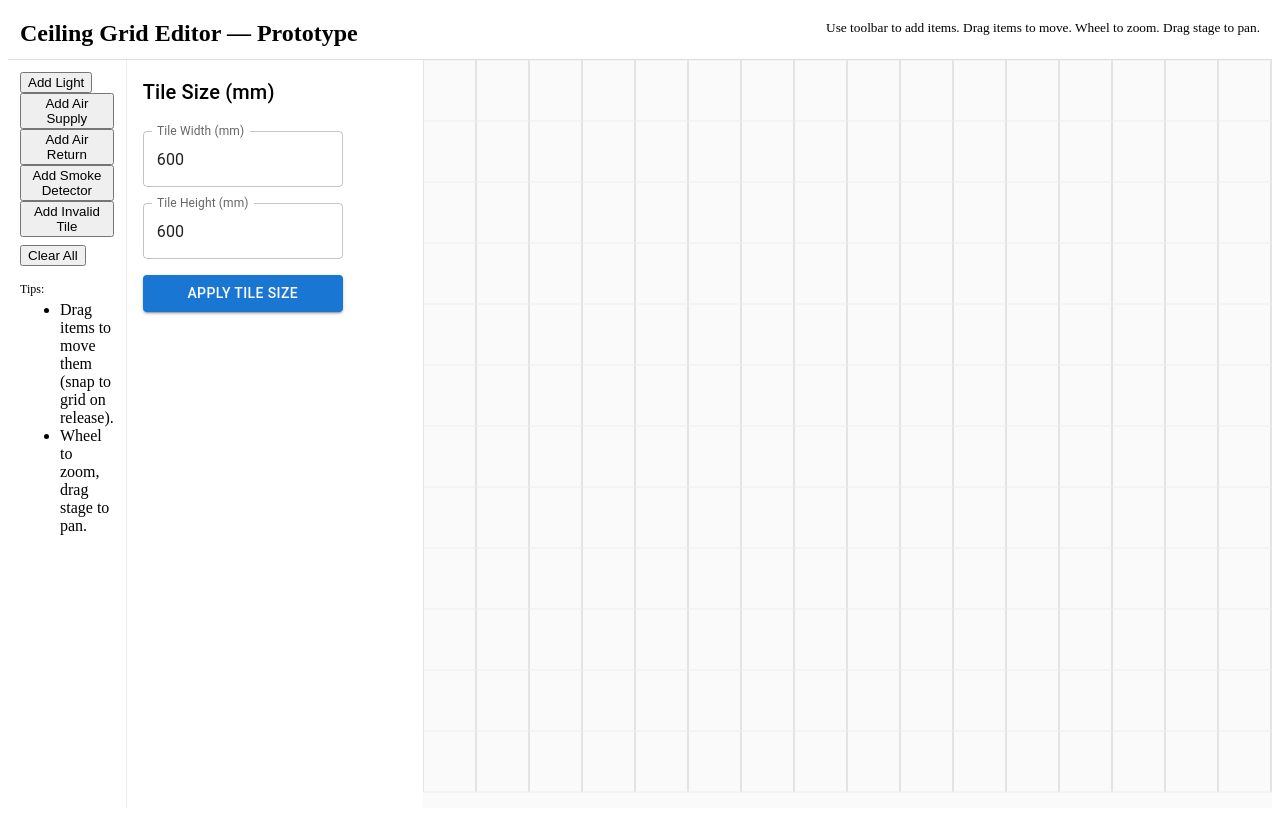
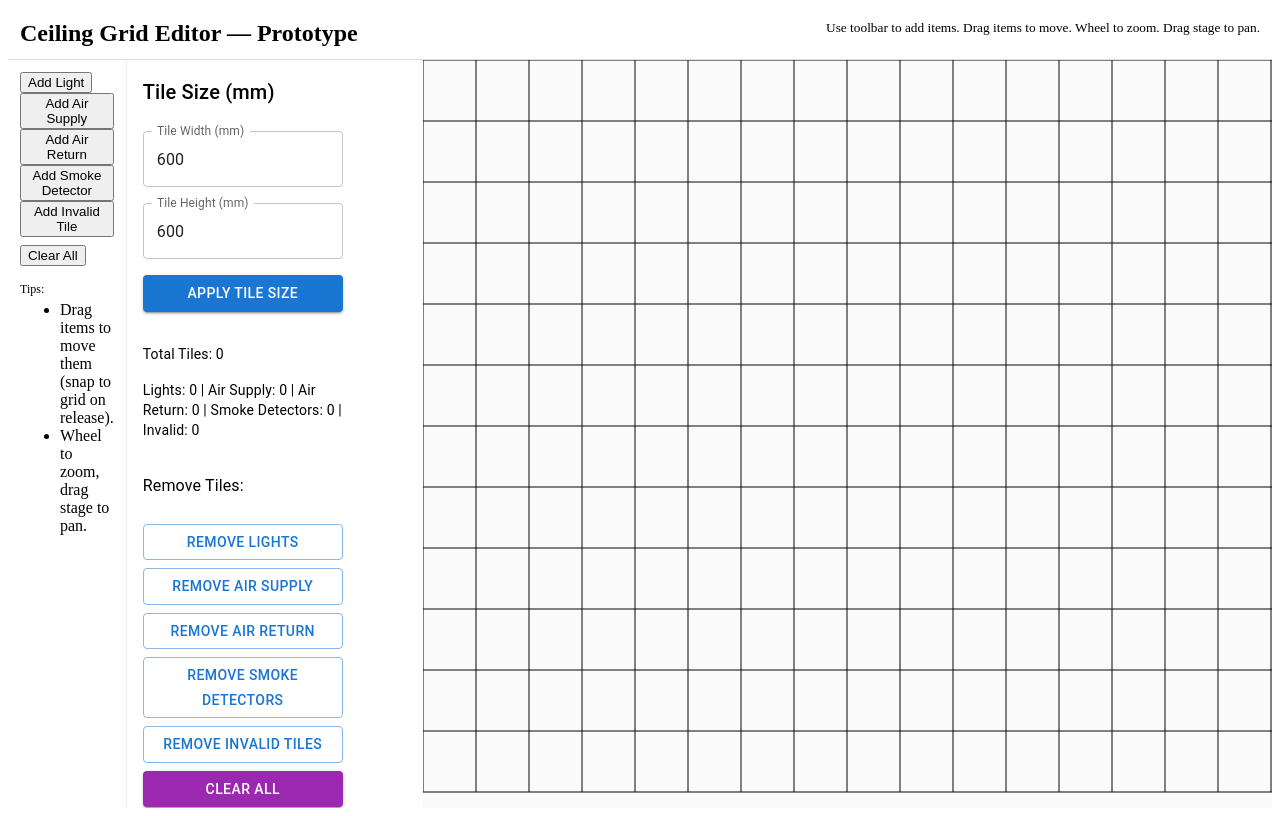
Before and after one commit to MingJae92/cieling-plan-app, a React (Vite) app: page / in a window 1280 px wide. Built offline with nearby package versions, Linux system fonts and the light colour scheme; the HTML template or start-up script is replaced by a standard one.

Commit message:
Remove tiles feature implemented

```diff
--- a/src/components/CeilingGrid.tsx
+++ b/src/components/CeilingGrid.tsx
@@ -16,6 +16,7 @@ export default function CeilingGrid() {
   const components = useCeilingStore((s) => s.components);
   const updateComponent = useCeilingStore((s) => s.updateComponent);
   const removeComponent = useCeilingStore((s) => s.removeComponent);
+  const clear = useCeilingStore((s) => s.clear);
 
   const stageRef = useRef<Konva.Stage>(null);
   const layerRef = useRef<Konva.Layer>(null);
@@ -29,16 +30,14 @@ export default function CeilingGrid() {
   useEffect(() => {
     const maxW = window.innerWidth - 220;
     const maxH = window.innerHeight - 60;
-
     const newTileW = Math.floor(maxW / width);
     const newTileH = Math.floor(maxH / height);
-
     setTileWidth(Math.max(20, Math.min(newTileW, 120)));
     setTileHeight(Math.max(20, Math.min(newTileH, 120)));
   }, [width, height]);
 
   const applyTileSize = () => {
-    const scaleFactor = 0.08; // 600mm ≈ 48px
+    const scaleFactor = 0.08;
     setTileWidth(Math.max(20, Math.min(inputTileWidth * scaleFactor, 200)));
     setTileHeight(Math.max(20, Math.min(inputTileHeight * scaleFactor, 200)));
   };
@@ -47,21 +46,17 @@ export default function CeilingGrid() {
     e.evt.preventDefault();
     const stage = stageRef.current;
     if (!stage) return;
-
     const oldScale = stage.scaleX();
     const pointer = stage.getPointerPosition();
     if (!pointer) return;
-
     const mousePointTo = {
       x: (pointer.x - stage.x()) / oldScale,
       y: (pointer.y - stage.y()) / oldScale,
     };
-
     const direction = e.evt.deltaY > 0 ? -1 : 1;
     const factor = 1 + direction * 0.1;
     const newScale = Math.max(0.2, Math.min(oldScale * factor, 4));
     setScale(newScale);
-
     stage.scale({ x: newScale, y: newScale });
     stage.position({
       x: pointer.x - mousePointTo.x * newScale,
@@ -84,6 +79,18 @@ export default function CeilingGrid() {
 
   const toScreenX = (gx: number) => gx * tileWidth + tileWidth / 2;
   const toScreenY = (gy: number) => gy * tileHeight + tileHeight / 2;
+
+  const typeCounts = components.reduce<Record<string, number>>((acc, c) => {
+    acc[c.type] = (acc[c.type] || 0) + 1;
+    return acc;
+  }, {});
+
+  // Function to remove all tiles of a type
+  const removeByType = (type: string) => {
+    components
+      .filter((c) => c.type === type)
+      .forEach((c) => removeComponent(c.id));
+  };
 
   return (
     <Box display="flex" height="100vh">
@@ -117,6 +124,25 @@ export default function CeilingGrid() {
         >
           Apply Tile Size
         </Button>
+
+        {/* Total tiles & type counts */}
+        <Typography variant="body2" sx={{ marginTop: 2 }}>
+          Total Tiles: {components.length}
+        </Typography>
+        <Typography variant="body2" sx={{ marginBottom: 2 }}>
+          Lights: {typeCounts.light || 0} | Air Supply: {typeCounts.air_supply || 0} | Air Return: {typeCounts.air_return || 0} | Smoke Detectors: {typeCounts.smoke_detector || 0} | Invalid: {typeCounts.invalid || 0}
+        </Typography>
+
+        {/* Remove buttons */}
+        <Typography variant="subtitle1">Remove Tiles:</Typography>
+        <Box sx={{ display: "flex", flexDirection: "column", gap: 1, mt: 1 }}>
+          <Button variant="outlined" onClick={() => removeByType("light")}>Remove Lights</Button>
+          <Button variant="outlined" onClick={() => removeByType("air_supply")}>Remove Air Supply</Button>
+          <Button variant="outlined" onClick={() => removeByType("air_return")}>Remove Air Return</Button>
+          <Button variant="outlined" onClick={() => removeByType("smoke_detector")}>Remove Smoke Detectors</Button>
+          <Button variant="outlined" onClick={() => removeByType("invalid")}>Remove Invalid Tiles</Button>
+          <Button variant="contained" color="secondary" onClick={clear}>Clear All</Button>
+        </Box>
       </Box>
 
       {/* STAGE */}
@@ -132,10 +158,10 @@ export default function CeilingGrid() {
           <Layer ref={layerRef}>
             {/* GRID */}
             {verticalLines.map((p, idx) => (
-              <Line key={"v" + idx} points={p} stroke="#ccc" strokeWidth={1} />
+              <Line key={"v" + idx} points={p} stroke="#080707ff" strokeWidth={1} />
             ))}
             {horizontalLines.map((p, idx) => (
-              <Line key={"h" + idx} points={p} stroke="#eee" strokeWidth={1} />
+              <Line key={"h" + idx} points={p} stroke="#080707ff" strokeWidth={1} />
             ))}
 
             {/* COMPONENTS */}
@@ -162,7 +188,6 @@ export default function CeilingGrid() {
                   if (!occupied) {
                     updateComponent(c.id, { x: clampedX, y: clampedY });
                   } else {
-                    // Revert to original position
                     e.target.position({
                       x: c.x * tileWidth + tileWidth / 2,
                       y: c.y * tileHeight + tileHeight / 2,
```
